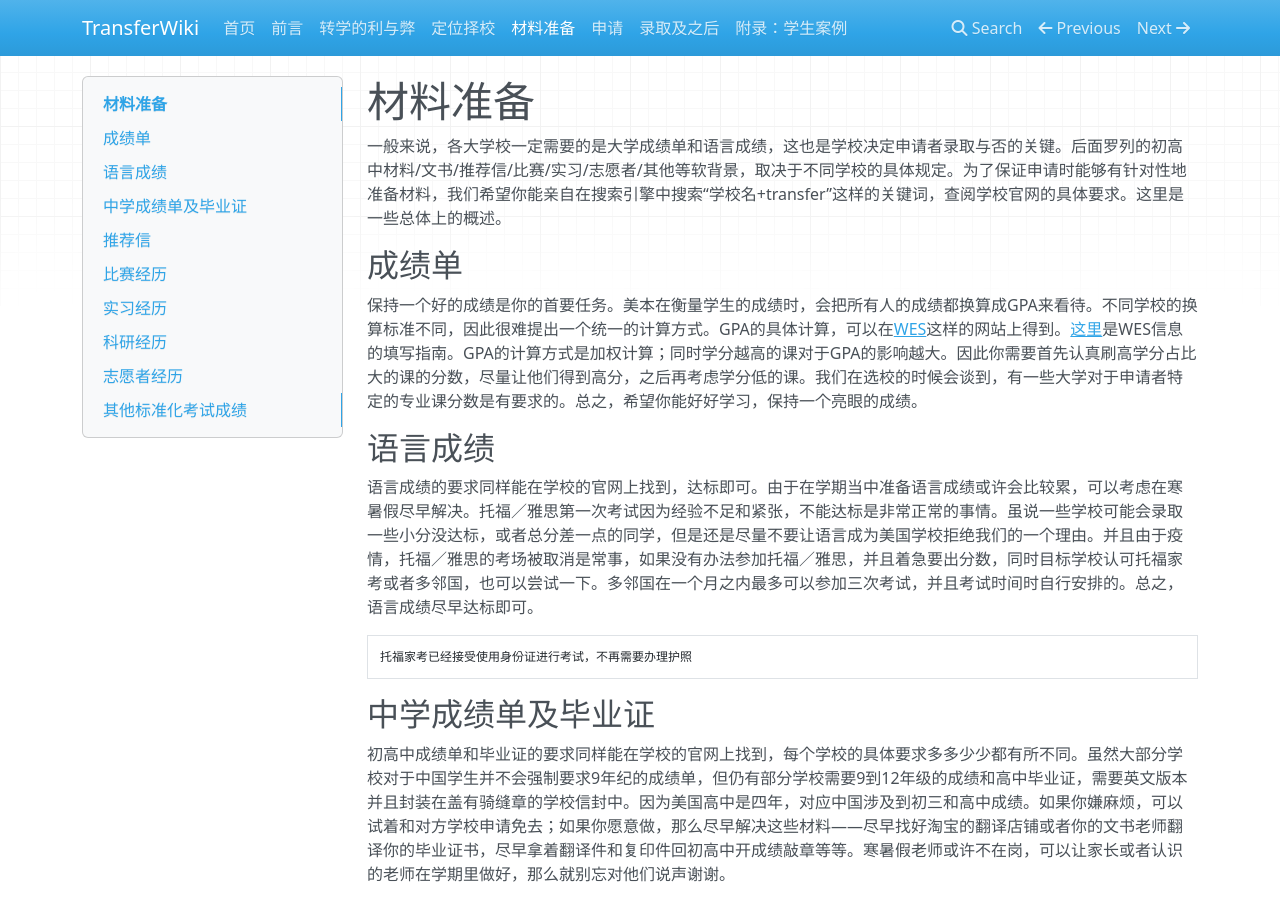
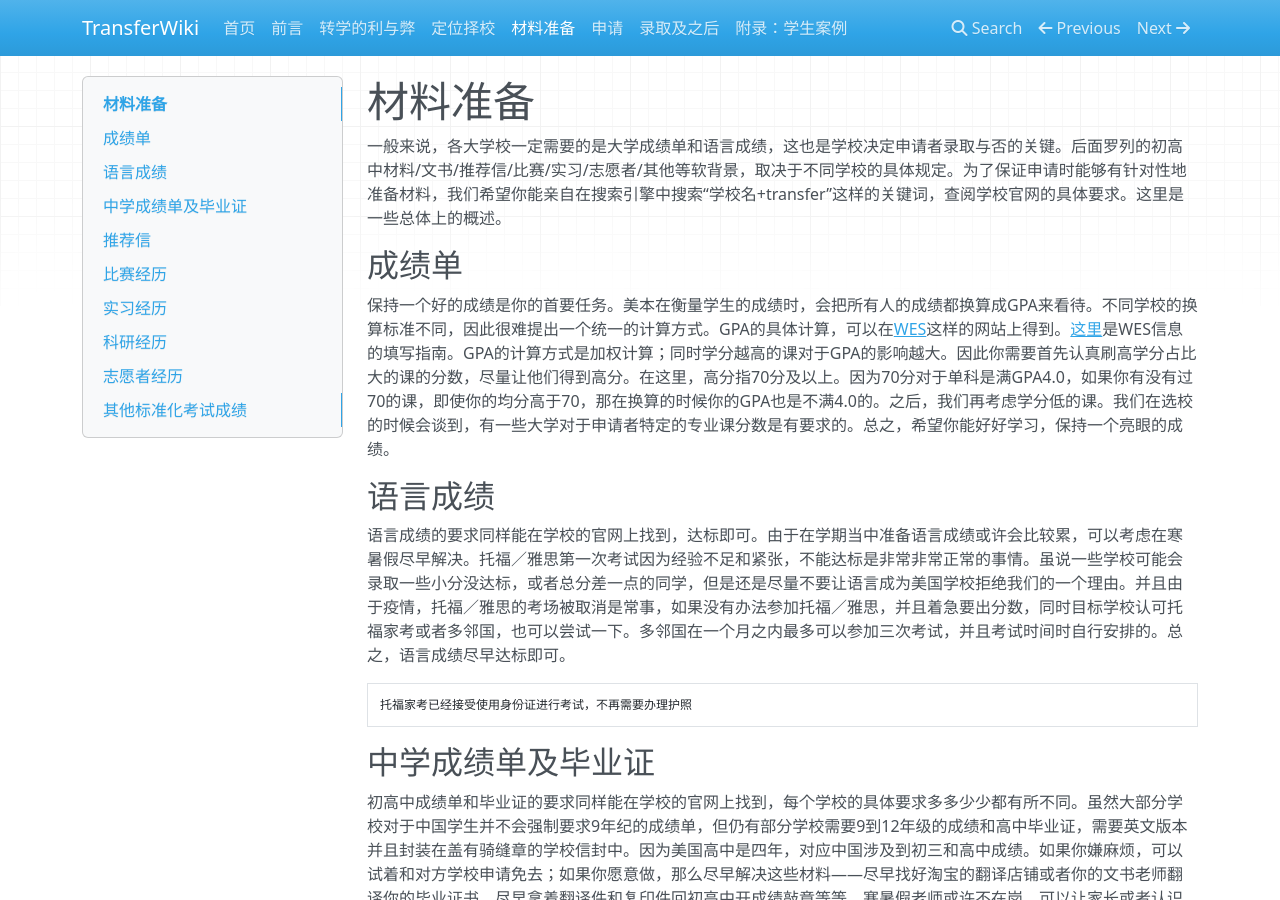
Before and after one commit to SihanXU/TransferWiki, an MkDocs documentation site: the page built from docs/material.md, in a window 1280 px wide and 900 px high. Built offline with MkDocs 1.6.1, drawn with Linux system fonts in a browser that asks for light colours; nearby versions of some CDN libraries.

Commit message:
Update material.md

```diff
--- a/docs/material.md
+++ b/docs/material.md
@@ -4,11 +4,11 @@
 
 ## 成绩单
 
-保持一个好的成绩是你的首要任务。美本在衡量学生的成绩时，会把所有人的成绩都换算成GPA来看待。不同学校的换算标准不同，因此很难提出一个统一的计算方式。GPA的具体计算，可以在[WES](https://applications.wes.org/igpa-calculator/igpa.asp)这样的网站上得到。[这里](https://mp.weixin.qq.com/s/KUT1I4_SVZUNjIRY5mAv7g)是WES信息的填写指南。GPA的计算方式是加权计算；同时学分越高的课对于GPA的影响越大。因此你需要首先认真刷高学分占比大的课的分数，尽量让他们得到高分，之后再考虑学分低的课。我们在选校的时候会谈到，有一些大学对于申请者特定的专业课分数是有要求的。总之，希望你能好好学习，保持一个亮眼的成绩。
+保持一个好的成绩是你的首要任务。美本在衡量学生的成绩时，会把所有人的成绩都换算成GPA来看待。不同学校的换算标准不同，因此很难提出一个统一的计算方式。GPA的具体计算，可以在[WES](https://applications.wes.org/igpa-calculator/igpa.asp)这样的网站上得到。[这里](https://mp.weixin.qq.com/s/KUT1I4_SVZUNjIRY5mAv7g)是WES信息的填写指南。GPA的计算方式是加权计算；同时学分越高的课对于GPA的影响越大。因此你需要首先认真刷高学分占比大的课的分数，尽量让他们得到高分。在这里，高分指70分及以上。因为70分对于单科是满GPA4.0，如果你有没有过70的课，即使你的均分高于70，那在换算的时候你的GPA也是不满4.0的。之后，我们再考虑学分低的课。我们在选校的时候会谈到，有一些大学对于申请者特定的专业课分数是有要求的。总之，希望你能好好学习，保持一个亮眼的成绩。
 
 ## 语言成绩
 
-语言成绩的要求同样能在学校的官网上找到，达标即可。由于在学期当中准备语言成绩或许会比较累，可以考虑在寒暑假尽早解决。托福／雅思第一次考试因为经验不足和紧张，不能达标是非常正常的事情。虽说一些学校可能会录取一些小分没达标，或者总分差一点的同学，但是还是尽量不要让语言成为美国学校拒绝我们的一个理由。并且由于疫情，托福／雅思的考场被取消是常事，如果没有办法参加托福／雅思，并且着急要出分数，同时目标学校认可托福家考或者多邻国，也可以尝试一下。多邻国在一个月之内最多可以参加三次考试，并且考试时间时自行安排的。总之，语言成绩尽早达标即可。
+语言成绩的要求同样能在学校的官网上找到，达标即可。由于在学期当中准备语言成绩或许会比较累，可以考虑在寒暑假尽早解决。托福／雅思第一次考试因为经验不足和紧张，不能达标是非常非常正常的事情。虽说一些学校可能会录取一些小分没达标，或者总分差一点的同学，但是还是尽量不要让语言成为美国学校拒绝我们的一个理由。并且由于疫情，托福／雅思的考场被取消是常事，如果没有办法参加托福／雅思，并且着急要出分数，同时目标学校认可托福家考或者多邻国，也可以尝试一下。多邻国在一个月之内最多可以参加三次考试，并且考试时间时自行安排的。总之，语言成绩尽早达标即可。
 
     托福家考已经接受使用身份证进行考试，不再需要办理护照
 
```
